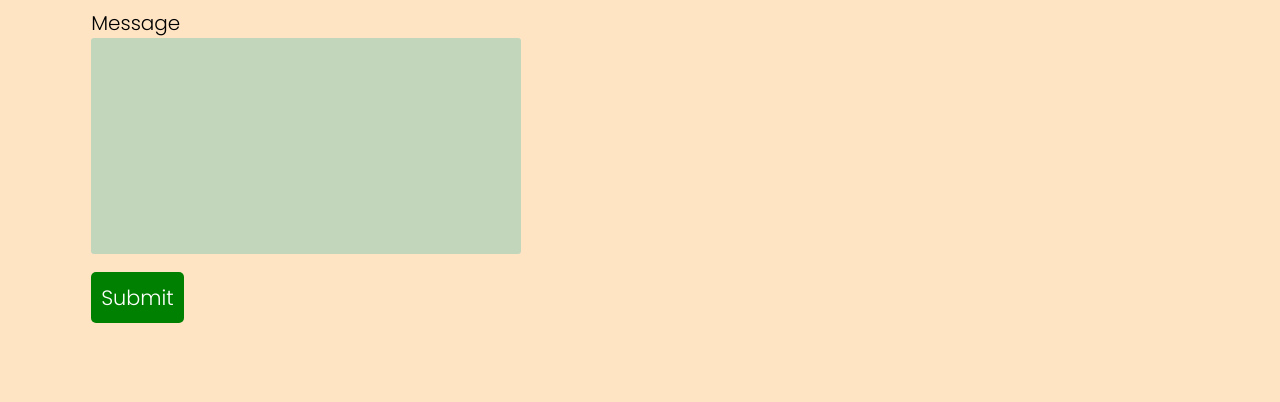
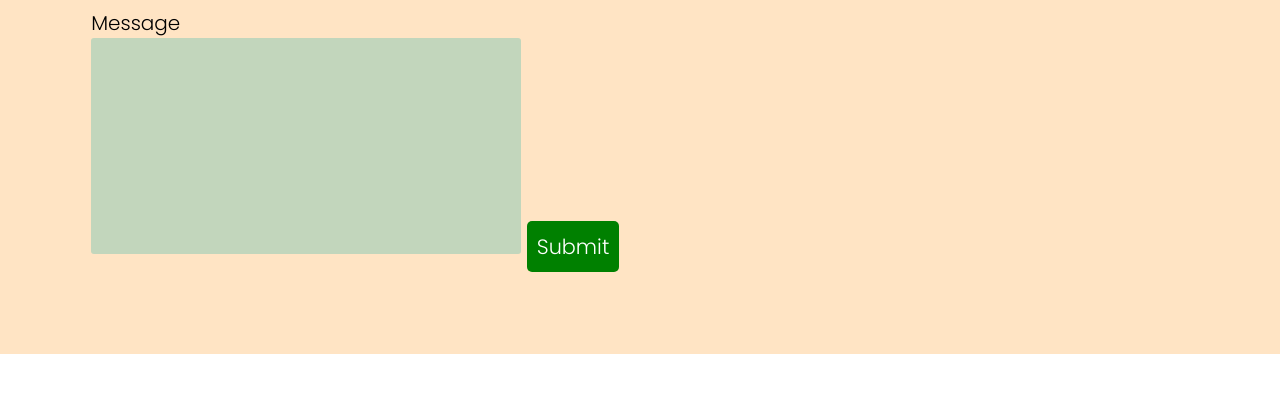
Before and after one commit to moloruntomiwa31/cuisine, a plain HTML site: page contact.html in a window 1280 px wide. Shown: the part 739-1141 px from the top of the page. Drawn offline with Linux system fonts and the light colour scheme.

Commit message:
Updated files

```diff
--- a/contact.css
+++ b/contact.css
@@ -28,9 +28,6 @@ input, textarea, select {
     width: 80%;
 }
 
-button {
-    display: block;
-}
 
 @media screen and (min-width:600px) {
     fieldset {
```
Also changed, not shown: style.css (+0 -10 lines).
